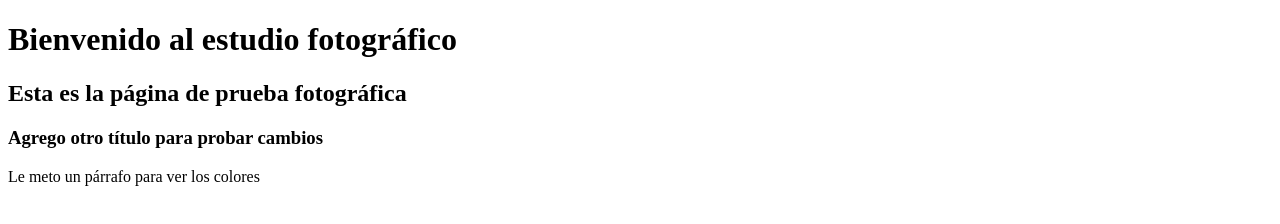
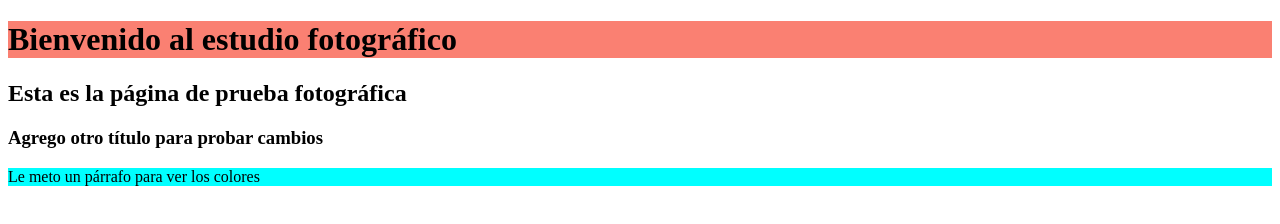
Before and after one commit to DavidNietoDAW/pagina-web, a plain HTML site: page index.html in a window 1280 px wide. Drawn offline with Linux system fonts and the light colour scheme.

Commit message:
cambios de colores
modifico el background de los elementos

```diff
--- /dev/null
+++ b/estilos.css
@@ -0,0 +1,6 @@
+body p{
+	background-color: cyan;
+}
+body h1{
+	background-color: salmon;
+}
--- a/index.html
+++ b/index.html
@@ -3,6 +3,7 @@
 <head>
 	<meta charset="UTF-8">
 	<title>Estudio fotográfico</title>
+	<link rel="stylesheet" href="estilos.css">
 </head>
 <body>
 	<h1>Bienvenido al estudio fotográfico</h1>
```
